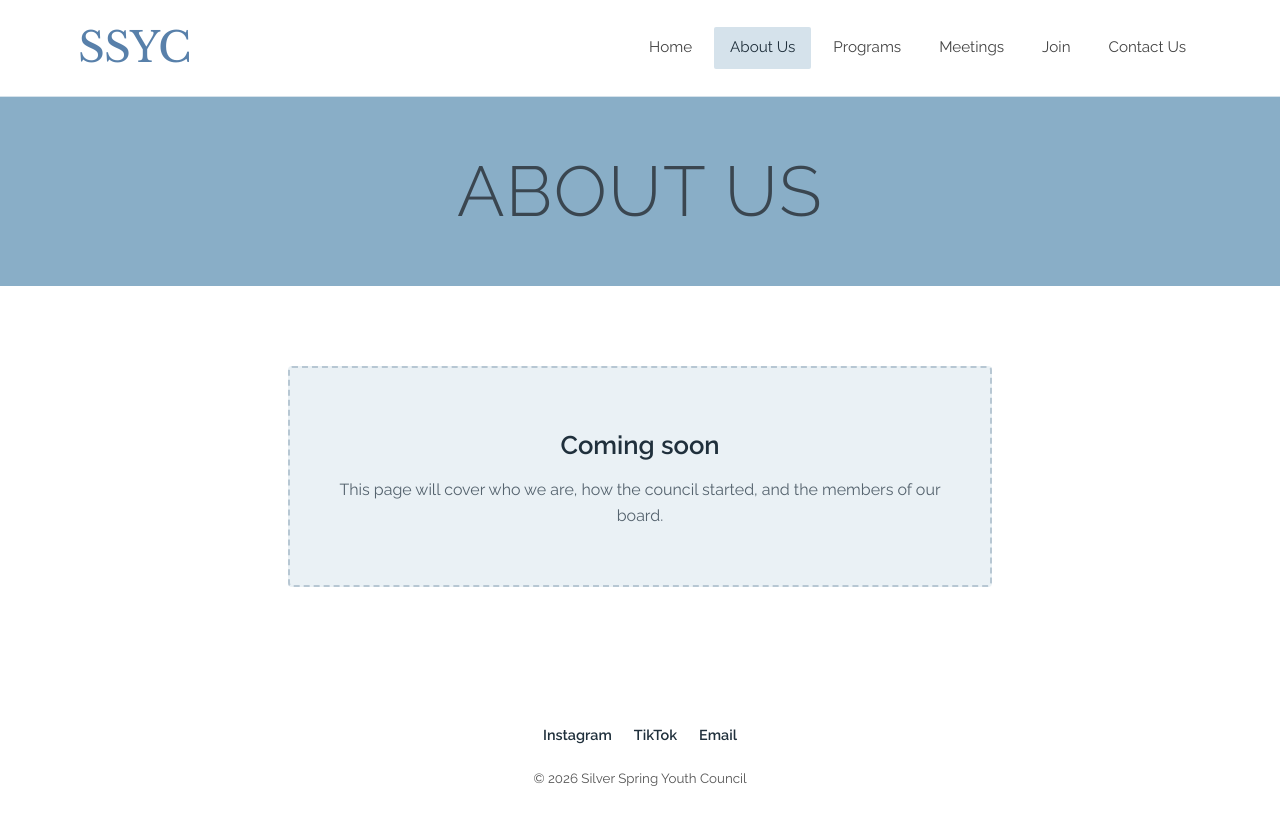
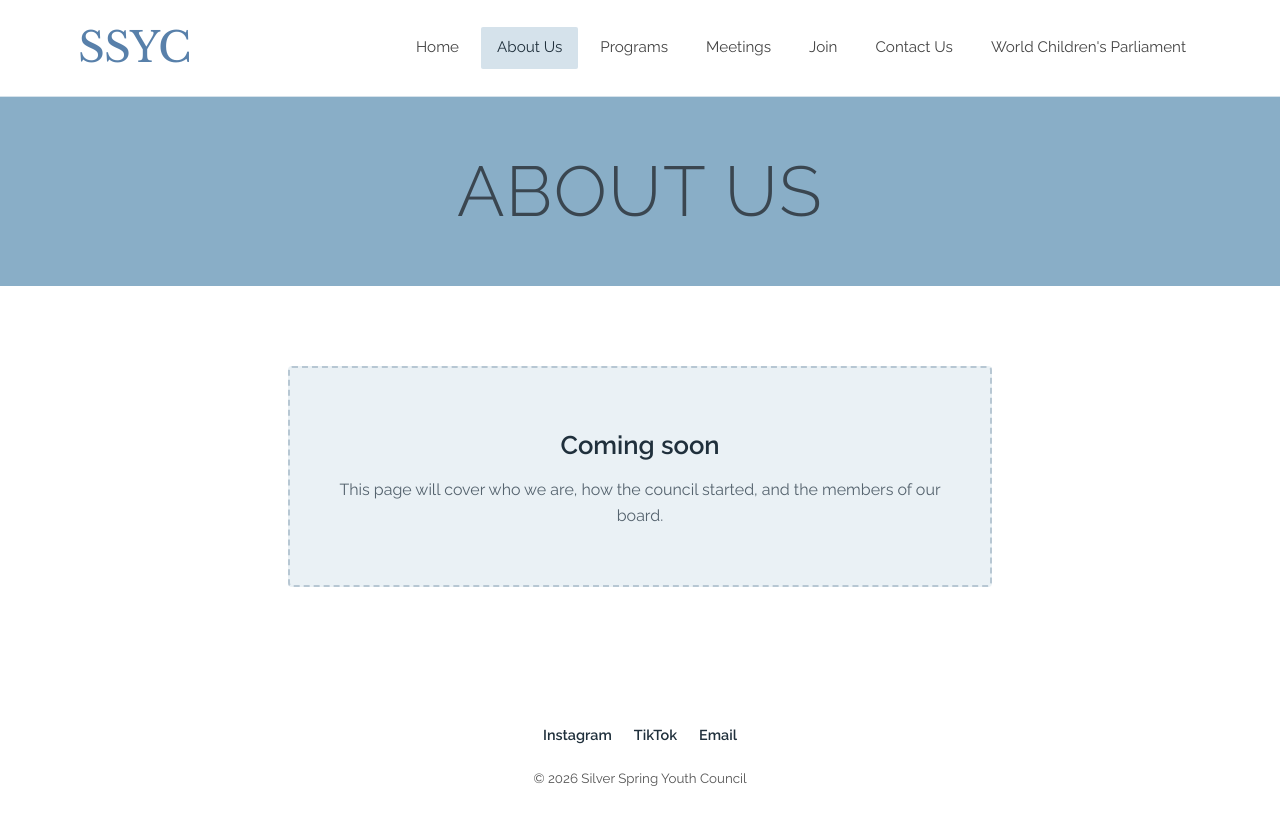
Before and after one commit to silverspringyouthcouncil/silverspringyouthcouncil.github.io, a plain HTML site: page about.html in a window 1280 px wide. Drawn offline with nearby package versions, Linux system fonts and the light colour scheme.

Commit message:
Add World Children's Parliament link to header
Co-Authored-By: Claude Opus 5.5 <noreply@anthropic.com>
Claude-Session: https://claude.ai/code/session_018W1D6UFouHP8epAwzbuSNN

```diff
--- a/about.html
+++ b/about.html
@@ -21,6 +21,7 @@
       <li><a href="meetings.html">Meetings</a></li>
       <li><a href="join.html">Join</a></li>
       <li><a href="contact.html">Contact Us</a></li>
+      <li><a href="https://hellosnehanalluri.wixsite.com/pwcp" target="_blank" rel="noopener">World Children's Parliament</a></li>
     </ul>
   </nav>
 </header>
```
Also changed, not shown: contact.html (+1 -0 lines), index.html (+1 -0 lines), join.html (+1 -0 lines), meetings.html (+1 -0 lines), programs.html (+1 -0 lines).
